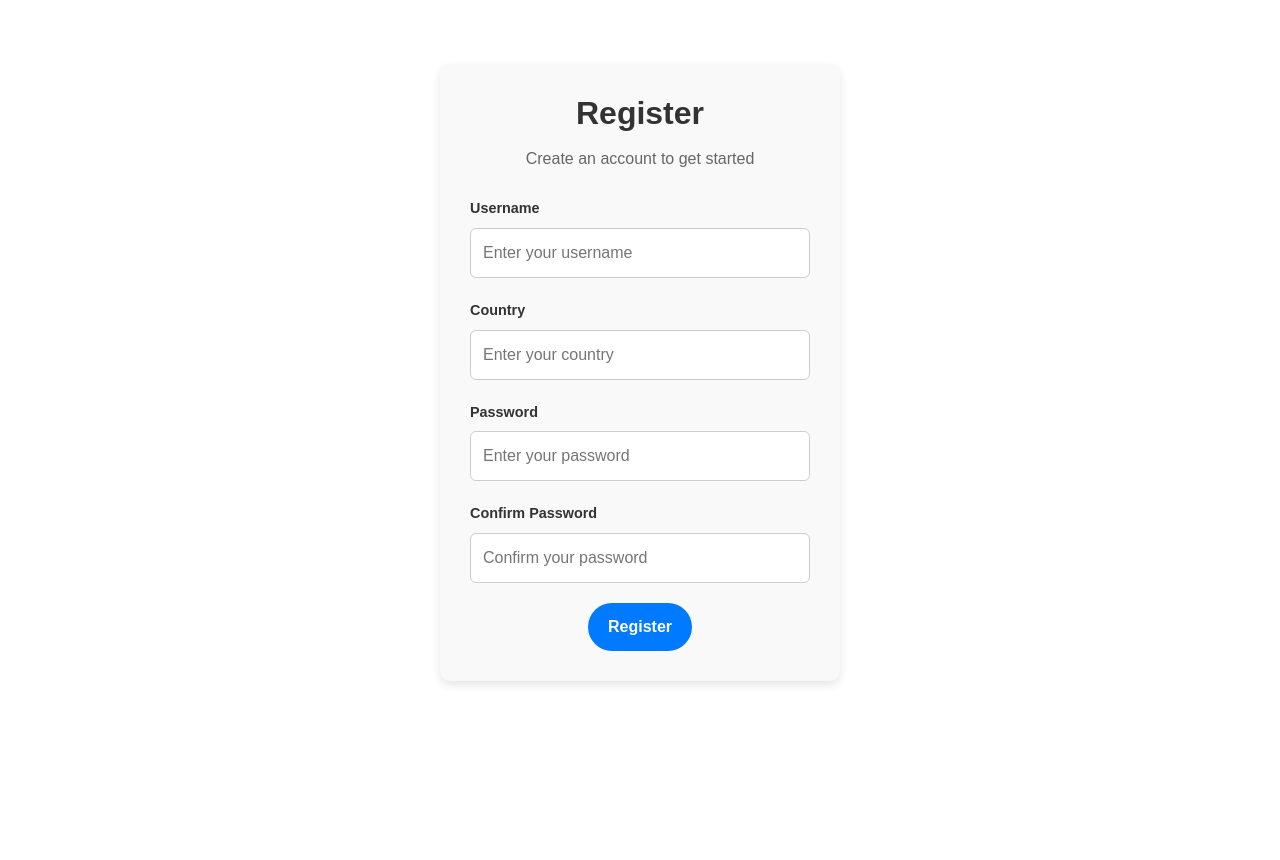
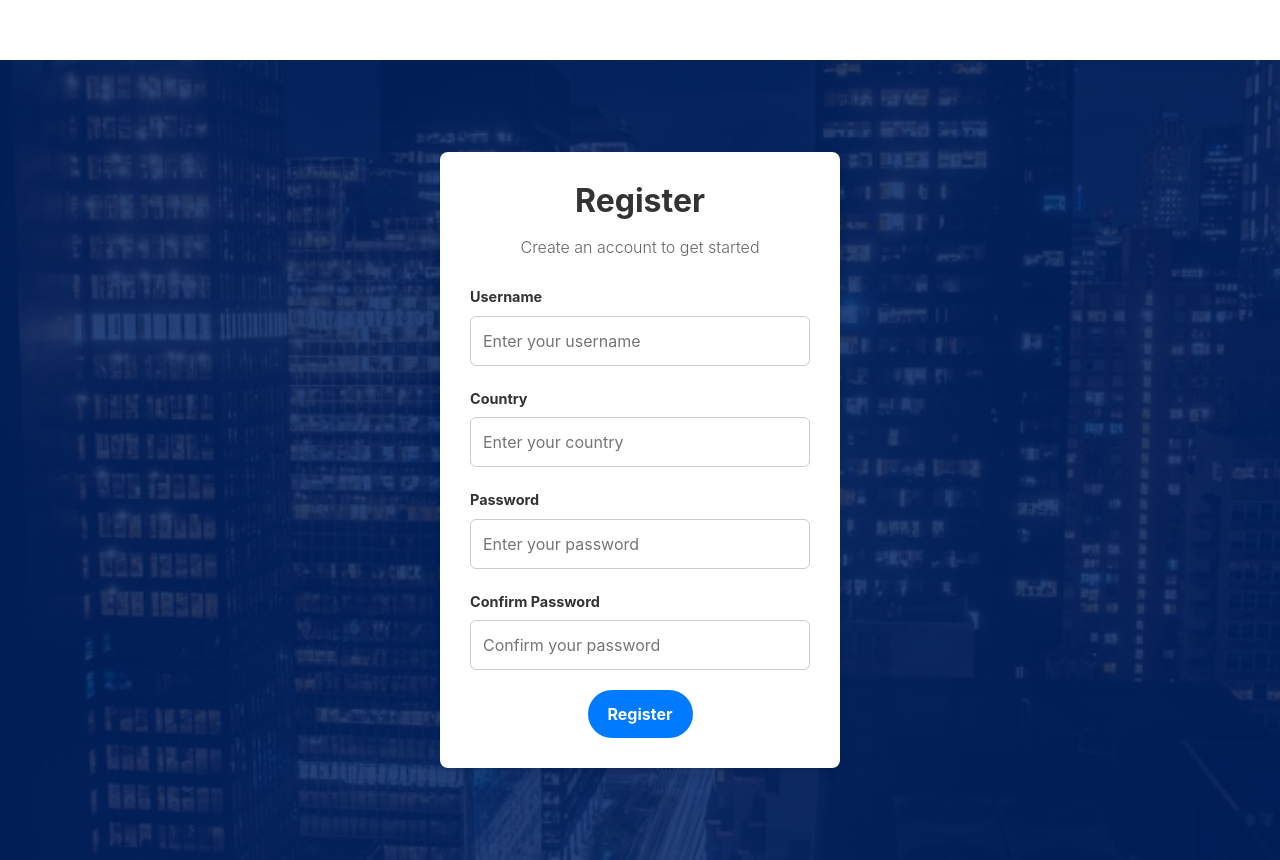
Before and after one commit to winning-DevOps-Project/ie-bank-fe-2024, a Vue app: page /register in a window 1280 px wide. Before the commit the page ends 800 px from the top, so only its background shows below. Built offline with nearby package versions, Linux system fonts and the light colour scheme.

Commit message:
Refactor registration page layout and styling

```diff
--- a/src/components/RegistrationPage.vue
+++ b/src/components/RegistrationPage.vue
@@ -1,4 +1,6 @@
 <template>
+  <div class="register-page">
+    <div class="overlay">
       <div class="register">
         <h2 class="main-title">Register</h2>
         <p class="subtitle">Create an account to get started</p>
@@ -66,6 +68,8 @@
           </button>
         </form>
       </div>
+    </div>
+  </div>
 </template>
 
 <script>
@@ -122,16 +126,40 @@ export default {
 </script>
 
 <style scoped>
-/* General Styles */
+/* Page styling */
+.register-page {
+  height: 100vh;
+  display: flex;
+  justify-content: center;
+  align-items: center;
+  background: url('@/assets/LOGIN_SKYSCRAPER.jpg') no-repeat center center/cover; /* Background image */
+  position: relative;
+}
+
+/* Overlay styling */
+.overlay {
+  position: absolute;
+  top: 0;
+  left: 0;
+  width: 100%;
+  height: 100%;
+  background: rgba(0, 35, 102, 0.85); /* Blue overlay */
+  display: flex;
+  justify-content: center;
+  align-items: center;
+  z-index: 1;
+}
+
+/* Registration form styling */
 .register {
   max-width: 400px;
-  margin: 5% auto;
+  width: 100%;
   padding: 30px;
-  border-radius: 10px;
-  background-color: #f9f9f9;
+  border-radius: 8px;
+  background-color: #ffffff; /* White form background */
   box-shadow: 0 4px 10px rgba(0, 0, 0, 0.1);
   text-align: center;
-  font-family: 'Arial', sans-serif;
+  z-index: 2;
 }
 
 .main-title {
@@ -148,7 +176,7 @@ export default {
   color: #666;
 }
 
-/* Form Styles */
+/* Form styling */
 .register-form {
   display: flex;
   flex-direction: column;
@@ -183,7 +211,7 @@ label {
   outline: none;
 }
 
-/* Button Styles */
+/* Button styling */
 .btn {
   font-size: 1rem;
   font-weight: bold;
```
Lines whose indentation alone changed are shown as unchanged.
